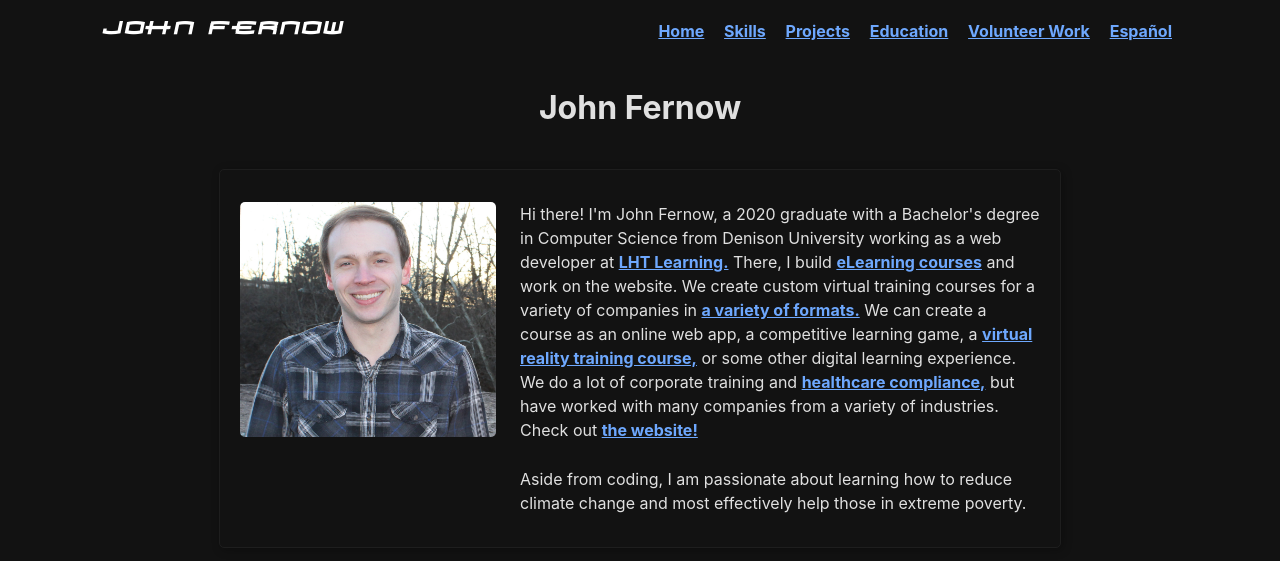
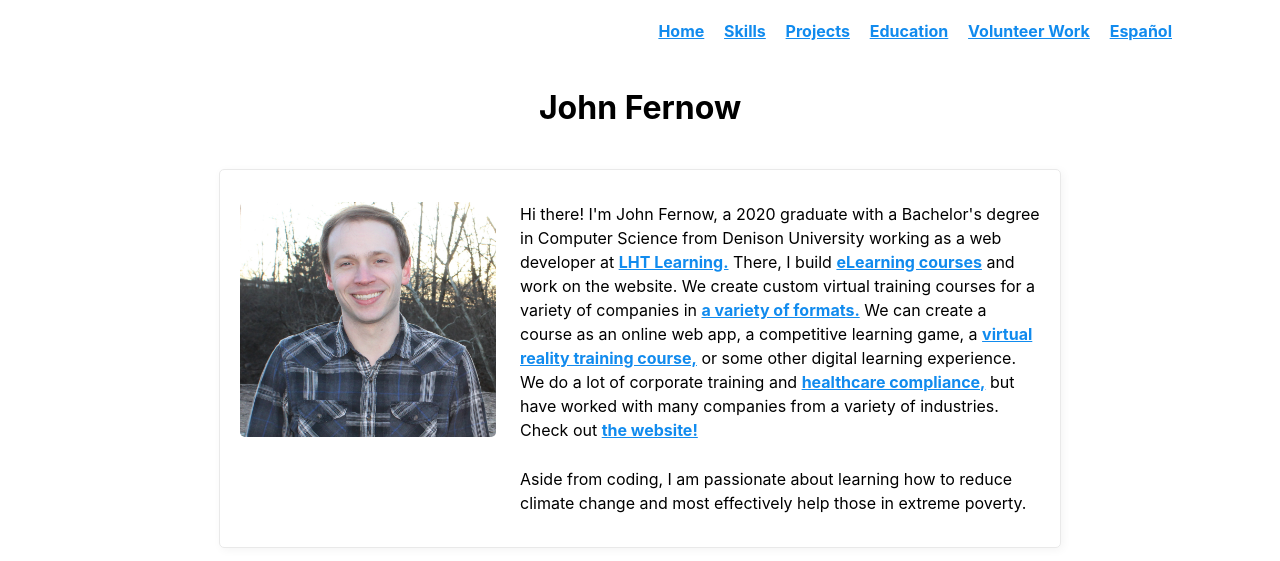
Before and after one commit to johnfernow/personal-website, an Eleventy site: page src/_pages/index.njk in a window 1280 px wide. Built offline with nearby package versions, Linux system fonts and the light colour scheme; Eleventy itself is replaced by a stand-in of ours; files that its build step writes are made by us from their sources.

Commit message:
follow user's light or dark theme preference

```diff
--- a/src/css/theme.css
+++ b/src/css/theme.css
@@ -2,17 +2,6 @@
   font-family: 'HOMOARAK';
   src: url('/fonts/HOMOARAK.woff') format('woff');
   font-display: swap;
-}
-
-/* Dark theme overrides for MVP.css */
-:root {
-  --color-bg: #121212;
-  --color-bg-secondary: #1e1e1e;
-  --color-text: #e0e0e0;
-  --color-text-secondary: #a0a0a0;
-  --color-link: #6ea8fe;
-  --color-accent: #6ea8fe;
-  --color-shadow: rgba(0, 0, 0, 0.3);
 }
 
 /* Site title font */
```
